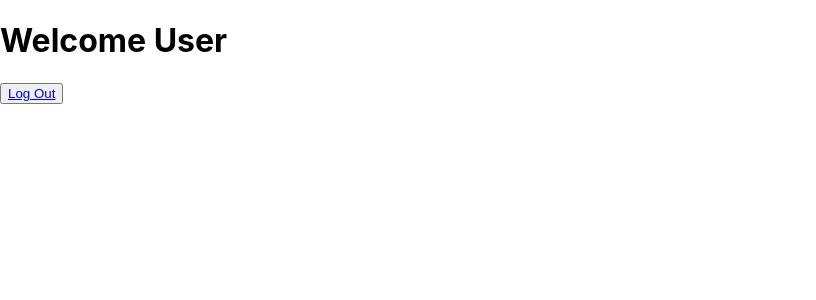
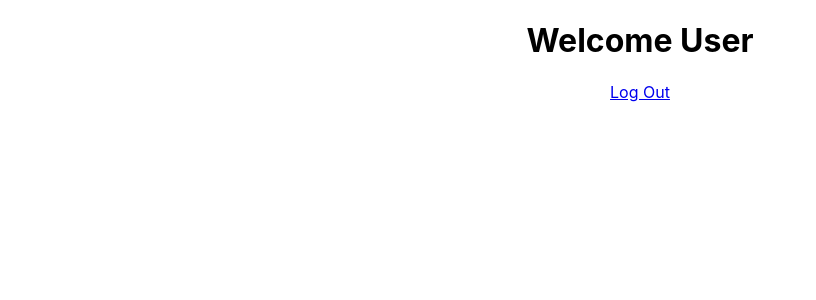
Before and after one commit to hamerjjh/loginapp, a React (Create React App) app in the folder client/: page /user in a window 1280 px wide. Shown: the top 300 px of the page, without its empty margins (0-816 px from the left). Built offline with nearby package versions, Linux system fonts and the light colour scheme.

Commit message:
updated the User page and centered headers

```diff
--- a/client/src/components/Home.js
+++ b/client/src/components/Home.js
@@ -3,6 +3,13 @@ import axios from 'axios';
 import SignUp from "./SignUp";
 import SignIn from "./SignIn";
 import styled from "styled-components"
+
+
+const Header = styled.div`
+  h1, h2, h3{
+    text-align: center;
+  }
+`
 
 const LoginContainer = styled.div`
     display: flex;
@@ -50,8 +57,12 @@ class Home extends Component {
   render() {
     return (
       <div>
+        <Header>
         <h1>Welcome to the leader in digital content management</h1>
         <h2>Please Register or Sign in Below!</h2>
+        <h3>Created By: Jonathan Hamer</h3>
+        </Header>
+
 
         <LoginContainer>
           <SignInSection>
--- a/client/src/components/User.js
+++ b/client/src/components/User.js
@@ -1,16 +1,32 @@
 import React, { Component } from 'react';
 import axios from 'axios';
 import { Link } from 'react-router-dom'
+import styled from "styled-components"
+
+const Header = styled.div`
+  h1, h2, h3, button{
+    text-align: center;
+  }
+`
+const Button = styled.div`
+  display: flex;
+  justify-content: center;
+  align-items: center;
 
 
+`
 
 class User extends Component {
 
   render() {
     return (
       <div>
+        <Header>
         <h1>Welcome User</h1>
-        <button> <Link to="/">Log Out</Link></button>
+        </Header>
+        <Button> <Link to="/">Log Out</Link></Button>
+
+
 
       </div>
     );
```
